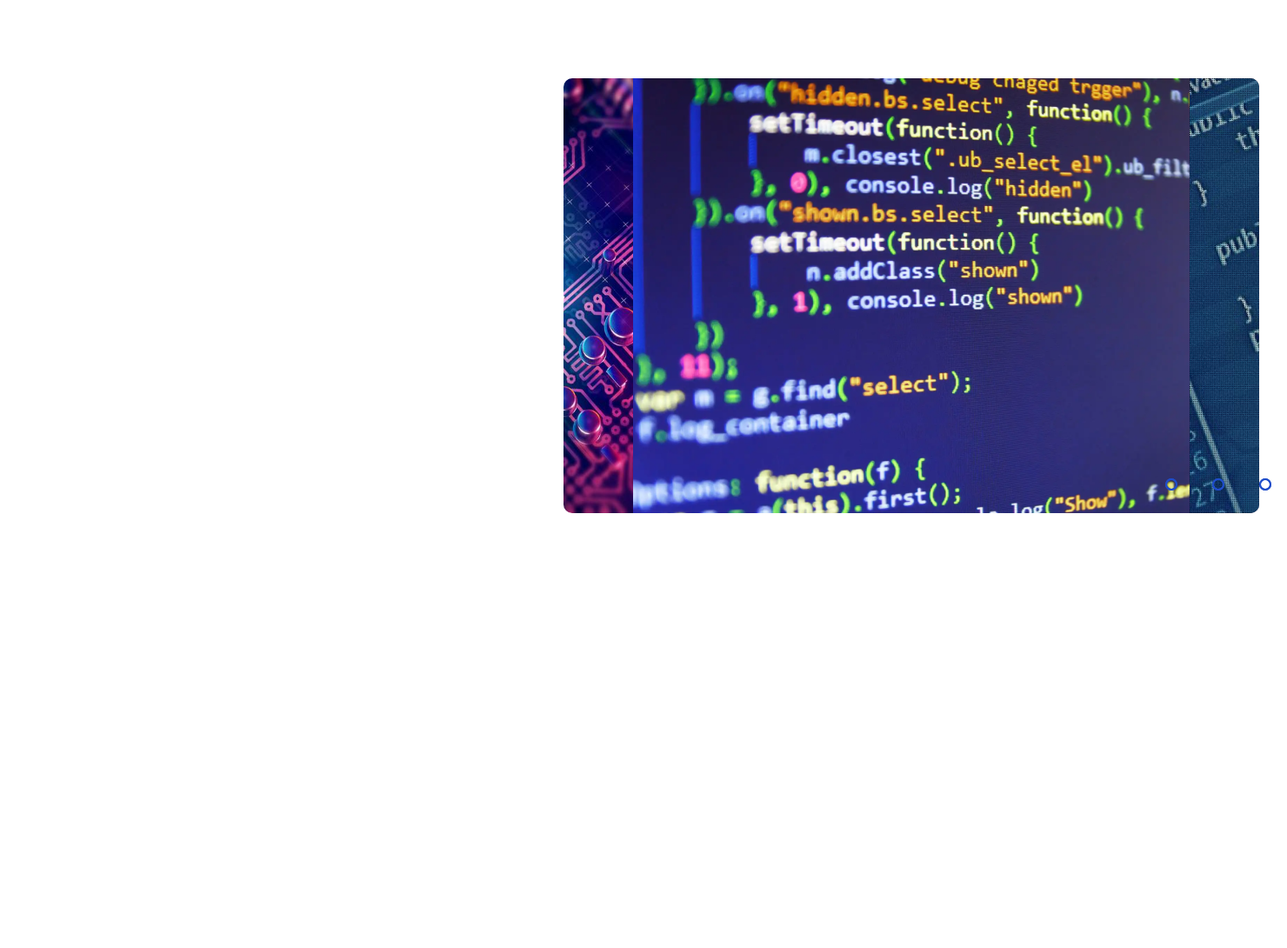
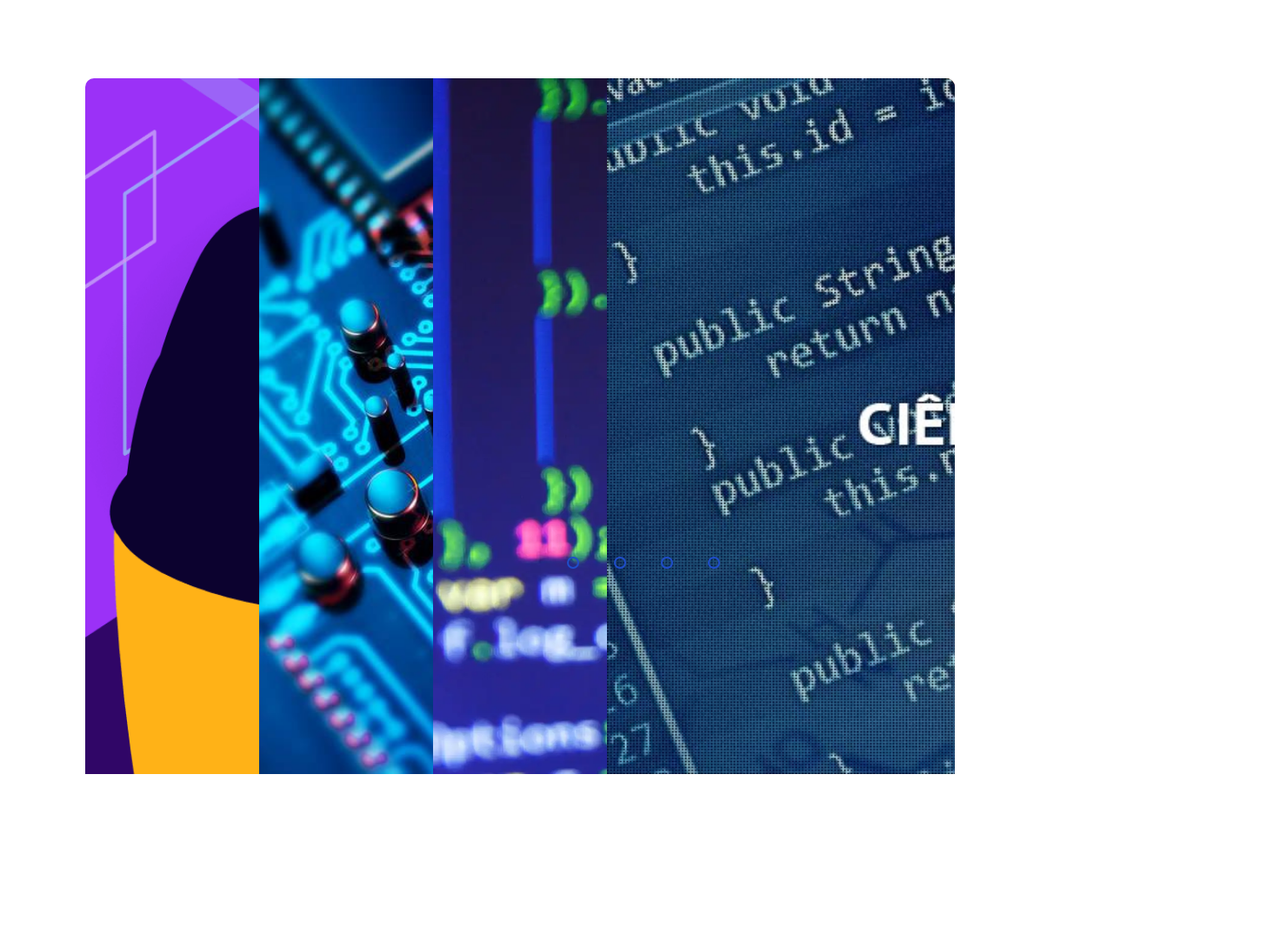
Before and after one commit to coelho-py/OuterGT-FallsLvL06, a PHP site: page /Front-P1Home.html in a window 1480 px wide. Shown: the part 62-1152 px from the top of the page at 87% size. Before the commit the page ends 652 px from the top, so only its background shows below. Run offline with PHP 8.4, Linux system fonts and the light colour scheme.

Commit message:
Atualizado Carrosel
ainda precisa ajustar os botões!

```diff
--- a/Back-P1Home.css
+++ b/Back-P1Home.css
@@ -49,21 +49,18 @@ li a{
 }
 
 .carrosel {
-    margin-left: 550px;
     margin-top: 60px;
     padding: 0;
-    height: 100vh;
     display: flex;
-    justify-content: center;
-    width: 800px;
-    height: 500px;
+    width: 1000px;
+    height: 1000px;
     border-radius: 10px;
     overflow: hidden;
 }
 
 .slides {
-    width: 500%;
-    height: 500px;
+    width: 100%;
+    height: 100%;
     display: flex;
 }
 
@@ -77,15 +74,15 @@ li a{
 }
 
 .slide img{
-    width: 800px;
-    height: 500px;
+    width: 1400px;
+    height: 800px;
 }
 
 .manual-navi{
     position: fixed;
-    width: 800px;
-    margin-left: 1580px;
-    margin-top: 460px;
+    width: 100px;
+    margin-left: 40%;
+    margin-top: 550px;
     display: flex;
     align-items: center;
     justify-content: center;
```
